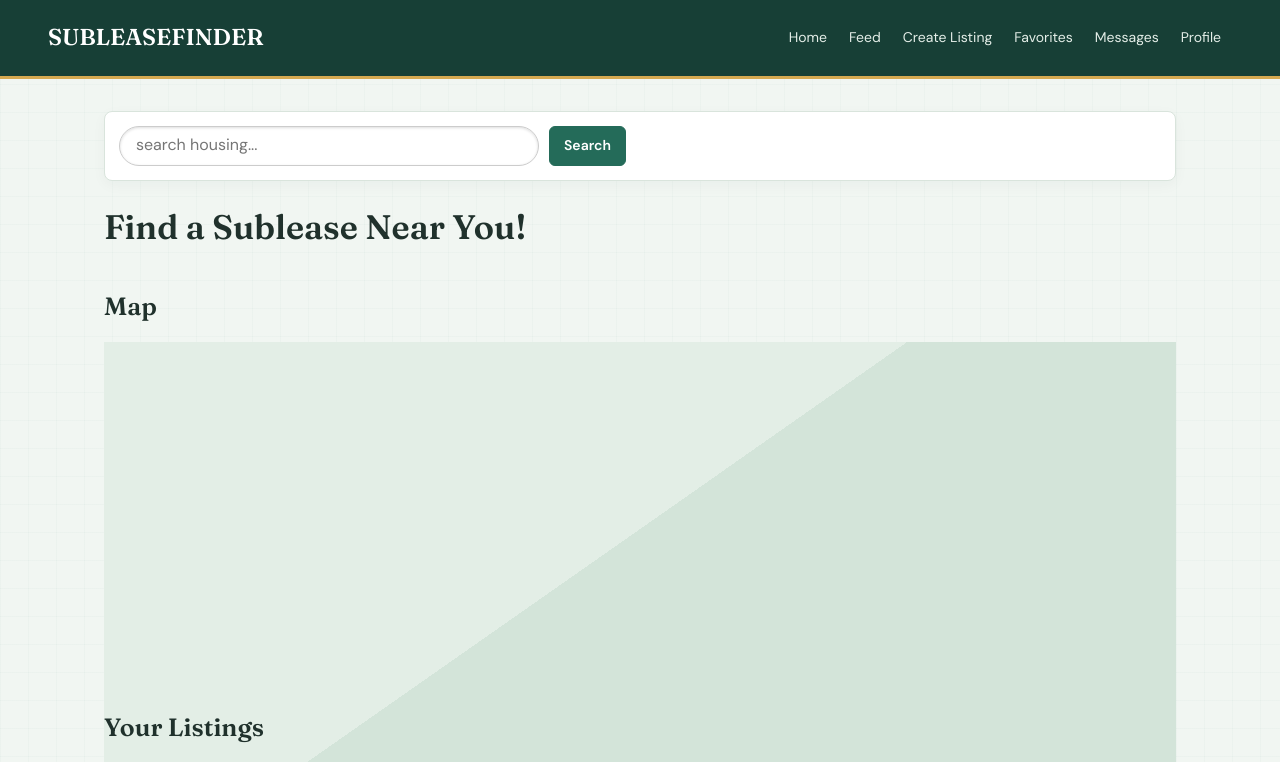
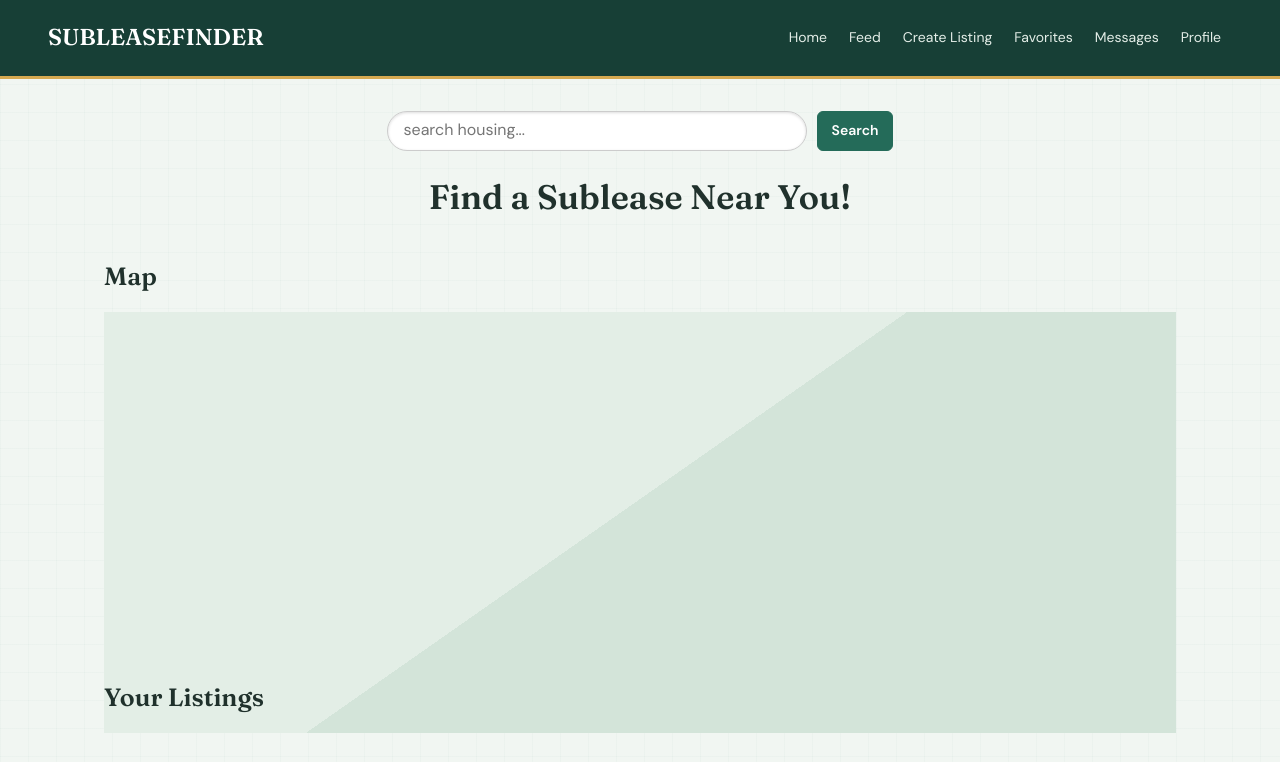
Before and after one commit to CSCI-5117-F26/developing-the-interactive-web-project-1-group-3, a Flask app: page / in a window 1280 px wide. Shown: the top 762 px of the page. Run offline with Flask 3, Linux system fonts and the light colour scheme; data that the repository does not hold is empty; some libraries are stand-ins or nearby versions.

Commit message:
home page changes

```diff
--- a/src/developing_the_interactive_web_project_1_group_3/static/style.css
+++ b/src/developing_the_interactive_web_project_1_group_3/static/style.css
@@ -102,6 +102,21 @@ a {
     border: 1px solid var(--line);
     border-radius: 8px;
     box-shadow: 0 4px 14px rgba(27, 57, 45, 0.04);
+}
+
+.home-search-bar {
+    padding: 0;
+    background: transparent;
+    border: 0;
+    box-shadow: none;
+}
+
+.home-search-bar form {
+    justify-content: center;
+}
+
+.home-heading {
+    text-align: center;
 }
 
 .search-bar form {
--- a/src/developing_the_interactive_web_project_1_group_3/templates/home.html
+++ b/src/developing_the_interactive_web_project_1_group_3/templates/home.html
@@ -5,14 +5,14 @@
 
 
 
-<div class="search-bar">
+<div class="search-bar home-search-bar">
     <form action="/search" method="GET" class="pure-form">
         <input type="text" name="q" placeholder="search housing..." class="pure-input-rounded">
         <button class="pure-button pure-button-primary">Search</button>
     </form>
 </div>
 
-<h1>Find a Sublease Near You!</h1>
+<h1 class="home-heading">Find a Sublease Near You!</h1>
 
 
 <div class="pure-g">
```
